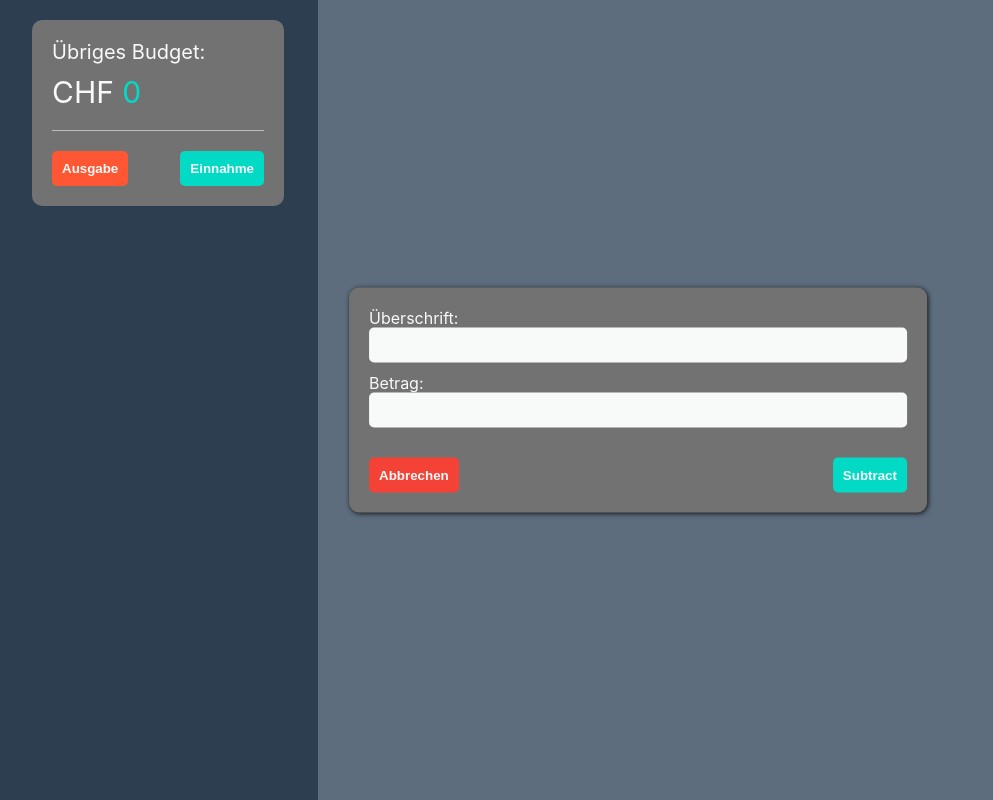
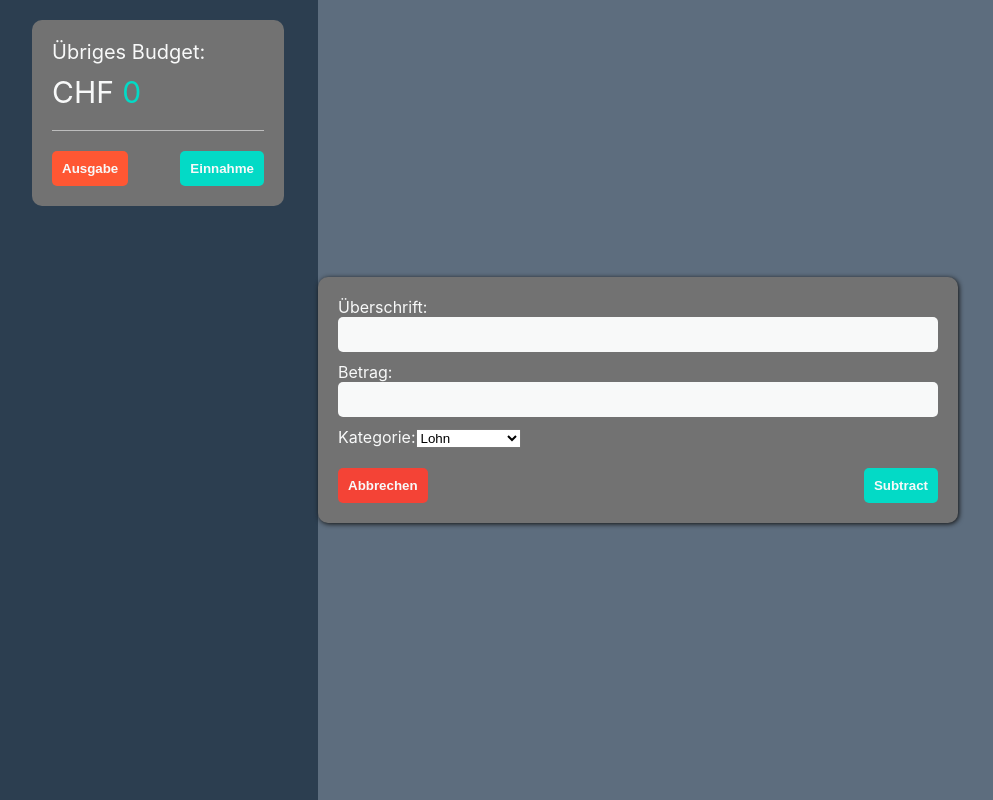
Before and after one commit to LorisThierryHuetter/budget-app, a React (Create React App) app: page / in a window 1280 px wide. Both pictures are taken after a click on the button "Ausgabe". Shown: the whole page, without its empty margins (2-995 px from the left). Built offline with nearby package versions, Linux system fonts and the light colour scheme.

Commit message:
Added category dropdown in modal

```diff
--- a/src/App.js
+++ b/src/App.js
@@ -20,13 +20,13 @@ function App() {
         setModalOpen(false);
       }
 
-      const handleAddEntry = (title, amount) => {
+      const handleAddEntry = (title, amount, selectedCategory) => {
         let newEntries = [...entries];
         if (modalType === 'expense') {
-          newEntries.push({ title, amount: - parseInt(amount) });
+          newEntries.push({ title, amount: - parseInt(amount), selectedCategory});
           setBudget(budget - parseInt(amount));
         } else if (modalType === 'income') {
-          newEntries.push({ title, amount });
+          newEntries.push({ title, amount, selectedCategory});
           setBudget(budget + parseInt(amount));
         }
         setEntries(newEntries);
--- a/src/EntryList.js
+++ b/src/EntryList.js
@@ -11,9 +11,11 @@ const EntryList = ({ entries, handleRemoveEntry, mainColor }) => {
           <div style={styles.entryAmount}>
             CHF <span style={{ color: entry.amount >= 0 ? mainColor : '#F44336' }}>{entry.amount}</span>
           </div>
+          <div>{entry.selectedCategory}</div>
           <div style={styles.removeButton} onClick={() => handleRemoveEntry(index)}>X</div>
         </div>
       ))}
+      {console.log(entries)}
     </div>
   );
 }
--- a/src/Modal.js
+++ b/src/Modal.js
@@ -7,23 +7,12 @@ import React, { useState } from 'react';
 const Modal = ({ open, type, handleClose, handleAddEntry }) => {
   const [title, setTitle] = useState('');
   const [amount, setAmount] = useState('');
-
-const DropdownData = [{id: 0, label: "Lohn"}, {id: 1, label: "Essen"}, {id: 2, label: "Kleider"}, {id: 3, label: "Freizeit"}, {id: 4, label: "Abonnements"}];
-
-const Dropdown = () => {
-  const [isOpen, setOpen] = useState(false);
-  const [items, setItem] = useState(DropdownData);
-  const [selectedItem, setSelectedItem] = useState(null);
-
-  const toggleDropdown = () => setOpen(!isOpen);
-
-  const handleItemClick = (id) => {
-    selectedItem == id ? setSelectedItem(null) : setSelectedItem(id);
-  }}
+  const categories = ["Lohn", "Essen", "Kleider", "Freizeit", "Abonnements"];
+  const [selectedCategory, setSelectedCategory] = useState(categories[0]);
 
   const handleSubmit = (e) => {
     e.preventDefault();
-    handleAddEntry(title, amount);
+    handleAddEntry(title, amount, selectedCategory);
   }
 
   if (!open) {
@@ -51,22 +40,17 @@ const Dropdown = () => {
             style={styles.input}
           />
         </label>
+        <label style={styles.label}>
+          Kategorie:
+
+          <select value={selectedCategory} onChange={e => setSelectedCategory(e.target.value)}>
+            {categories.map(category => (
+              <option key={category} value={category}>{category}</option>
+            ))}
+          </select>
+        </label>
         <div style={styles.buttonContainer}>
           <button style={styles.cancelButton} onClick={handleClose}>Abbrechen</button>
-          {/* <div className='dropdown'>
-      <div className='dropdown-header' onClick={toggleDropdown}>
-        {selectedItem ? items.find(item => item.id == selectedItem).label : "Select your destination"}
-        <i className={`fa fa-chevron-right icon ${isOpen && "open"}`}></i>
-      </div>
-      <div className={`dropdown-body ${isOpen && 'open'}`}>
-        {items.map(item => (
-          <div className="dropdown-item" onClick={e => handleItemClick(e.target.id)} id={item.id}>
-            <span className={`dropdown-item-dot ${item.id == selectedItem && 'selected'}`}>• </span>
-            {item.label}
-          </div>
-        ))}
-      </div>
-    </div>  */}
           <button type="submit" style={styles.submitButton}>
             {type === 'expense' ? 'Subtract' : 'Add'}
           </button>
```
